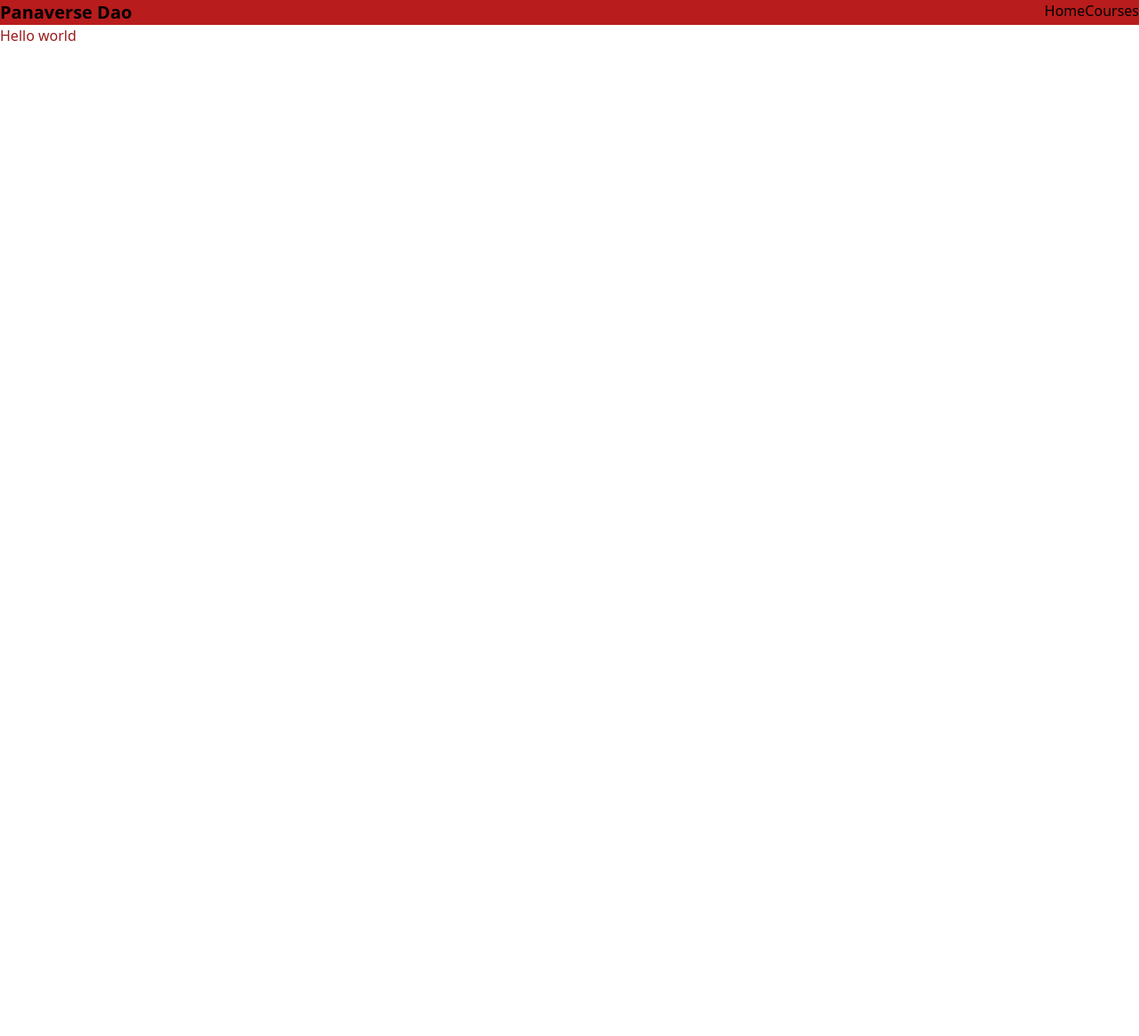
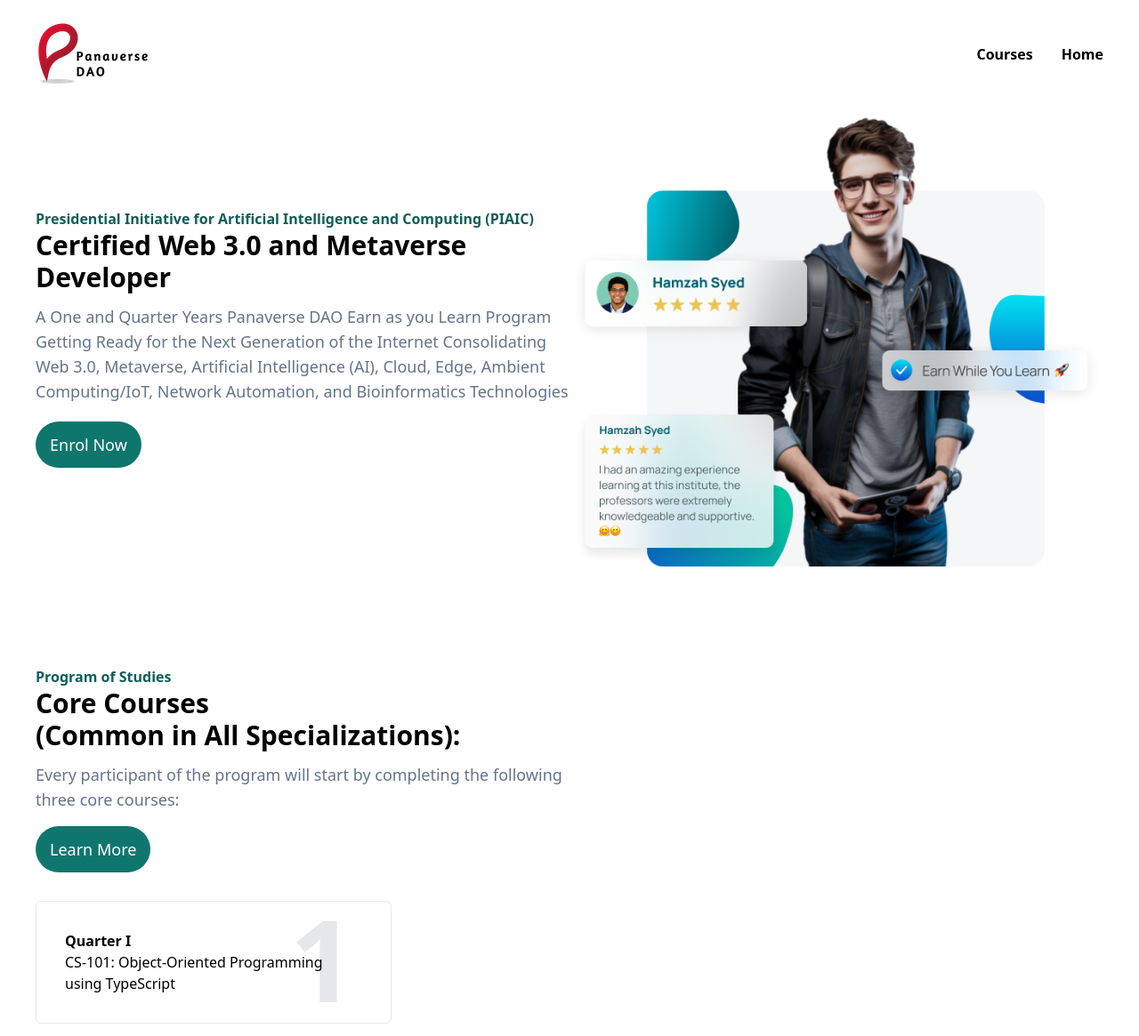
Before and after one commit to SaadatAliMS/panaverse-tailwindcss, a Next.js app: page / in a window 1280 px wide. Shown: the whole page at 89% size. Before the commit the page ends 800 px from the top, so only its background shows below. Built offline with nearby package versions, Linux system fonts and the light colour scheme.

Commit message:
CoreTracks section added

```diff
--- a/app/components/layout/Header.tsx
+++ b/app/components/layout/Header.tsx
@@ -1,17 +1,29 @@
+import Image from "next/image";
 import React from "react";
+import logo from "@/public/logo.png";
+import Link from "next/link";
+import Wrapper from "../shared/Wrapper";
 
 export default function Header() {
   return (
-    <header className="flex  justify-between max-w-screen-xl mx-auto bg-red-700">
+    <Wrapper>
+      <header className="flex justify-between  bg-white py-6  sticky top-0 items-center">
         {/* logo */}
         <div>
-        <h2 className="text-xl font-bold">Panaverse Dao</h2>
+          {/* <h2 className="text-xl font-bold">Panaverse Dao</h2> */}
+          <Image src={logo} alt="panaverse logo" />
         </div>
         {/* Navigation bar */}
-      <ul className="flex">
-        <li>Home</li>
-        <li>Courses</li>
+        <ul className="flex space-x-8  font-semibold ">
+          <li>
+            <Link href="/courses"> Courses </Link>
+          </li>
+
+          <li>
+            <Link href={"/"}> Home </Link>
+          </li>
         </ul>
       </header>
+    </Wrapper>
   );
 }
--- /dev/null
+++ b/app/components/shared/Button.tsx
@@ -0,0 +1,10 @@
+import { FC } from "react";
+
+const Button: FC<{ text: string }> = ({ text }) => {
+  return (
+    <button className="bg-teal-700 px-4 py-3 text-white rounded-full hover:shadow-lg text-lg font-medium hover:scale-125 duration-700">
+      {text}
+    </button>
+  );
+};
+export default Button;
--- /dev/null
+++ b/app/components/shared/Wrapper.tsx
@@ -0,0 +1,7 @@
+import React from "react";
+import { FC } from "react";
+
+const Wrapper: FC<{ children: React.ReactNode }> = ({ children }) => {
+  return <div className="max-w-screen- xl mx-auto px-10">{children}</div>;
+};
+export default Wrapper;
--- /dev/null
+++ b/app/components/widgets/CoreTracks.tsx
@@ -0,0 +1,38 @@
+import React from "react";
+import Button from "../shared/Button";
+import Wrapper from "../shared/Wrapper";
+
+const CoreTracks = () => {
+  const header = "Core Courses \n (Common in All Specializations):";
+  return (
+    <section className="mt-16 lg:mt-28">
+      <Wrapper>
+        <div className="max-w-screen-sm ">
+          <h4 className="text-teal-800 font-semibold text-md">
+            Program of Studies
+          </h4>
+          <h2 className="text-4xl sm:text-3xl font-bold whitespace-pre-line ">
+            {header}
+          </h2>
+          <p className="mt-3 text-lg text-slate-500">
+            Every participant of the program will start by completing the
+            following three core courses:
+          </p>
+          <div className="mt-4">
+            <Button text={"Learn More"} />
+          </div>
+        </div>
+        {/* boxes */}
+        <div className="border rounded-md mt-8 px-8 py-8 w-4/12 relative left-0">
+          <h4 className="font-semibold text-md">Quarter I</h4>
+          <p>CS-101: Object-Oriented Programming using TypeScript </p>
+          <span className="text-gray-200 absolute top-0 right-10 text-9xl font-bold -z-10">
+            1{" "}
+          </span>
+        </div>
+      </Wrapper>
+    </section>
+  );
+};
+
+export default CoreTracks;
--- /dev/null
+++ b/app/components/widgets/Hero.tsx
@@ -0,0 +1,41 @@
+import Image from "next/image";
+import Wrapper from "../shared/Wrapper";
+import poster from "../../../public/poster.png";
+import Button from "../shared/Button";
+
+export default function Hero() {
+  return (
+    <section>
+      <Wrapper>
+        <div className="flex flex-col md:flex-row items-center">
+          {/* left side content.classname flex-1 gives equal width to right and left component*/}
+          <div className="flex-1">
+            <h4 className="text-teal-800 font-semibold text-md">
+              {" "}
+              Presidential Initiative for Artificial Intelligence and Computing
+              (PIAIC)
+            </h4>
+            {/* there must be only one h1 tag on a page for  seo purposes */}
+            <h1 className="text-4xl sm:text-3xl font-bold ">
+              Certified Web 3.0 and Metaverse Developer
+            </h1>
+            <p className="mt-3 text-lg text-slate-500">
+              A One and Quarter Years Panaverse DAO Earn as you Learn Program
+              Getting Ready for the Next Generation of the Internet
+              Consolidating Web 3.0, Metaverse, Artificial Intelligence (AI),
+              Cloud, Edge, Ambient Computing/IoT, Network Automation, and
+              Bioinformatics Technologies
+            </p>
+            <div className="mt-5">
+              <Button text={"Enrol Now"} />
+            </div>
+          </div>
+          {/* right side image */}
+          <div className="flex-1">
+            <Image src={poster} alt="student" />
+          </div>
+        </div>
+      </Wrapper>
+    </section>
+  );
+}
--- a/app/page.tsx
+++ b/app/page.tsx
@@ -1,8 +1,13 @@
+import Hero from "../app/components/widgets/Hero";
+import CoreTracks from "./components/widgets/CoreTracks";
 export default function Home() {
   return (
     <>
       <main>
-        <h2 className="text-red-800">Hello world</h2>
+        {/* Hero section */}
+        <Hero />
+        {/* core tracks section */}
+        <CoreTracks />
       </main>
     </>
   );
```
Also changed, not shown: public/Logo.png (added), public/poster.png (added). Lines whose indentation alone changed are shown as unchanged.
